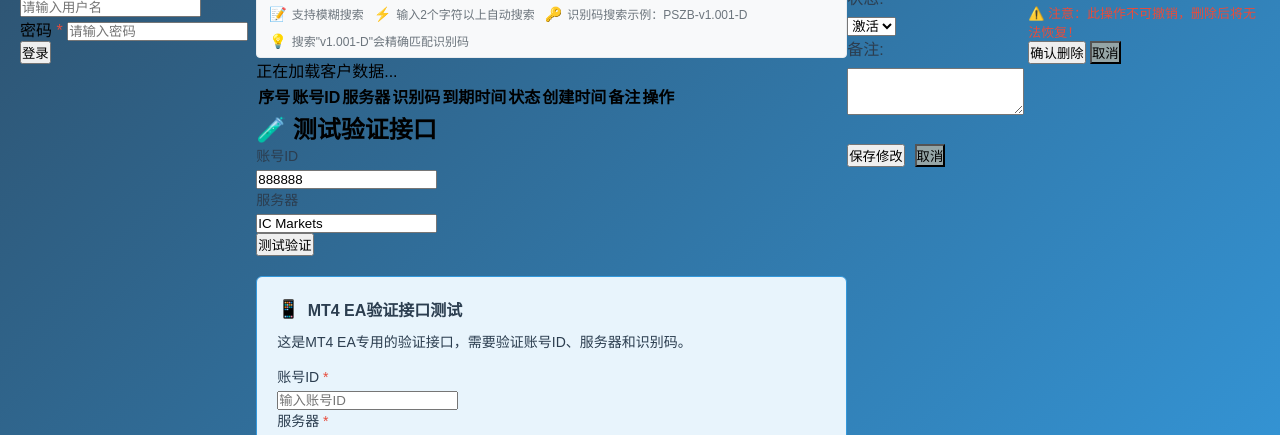
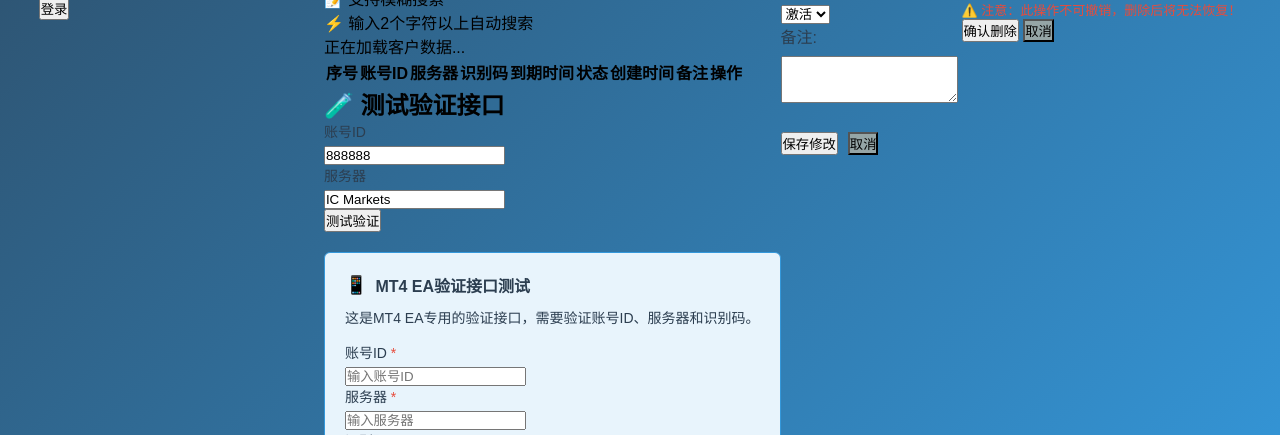
Before and after one commit to islandshen/license-admin, a plain HTML site: page index.html in a window 1280 px wide. Shown: the part 665-1100 px from the top of the page. Drawn offline with Linux system fonts and the light colour scheme.

Commit message:
Add files via upload

```diff
--- a/index.html
+++ b/index.html
@@ -58,30 +58,6 @@
         .mt4-test-title::before {
             content: "📱";
             font-size: 18px;
-        }
-
-        /* 改进的搜索提示样式 */
-        .search-hint {
-            display: flex;
-            flex-wrap: wrap;
-            gap: 10px;
-            margin-top: 10px;
-            padding: 8px 12px;
-            background: #f8f9fa;
-            border-radius: 4px;
-            border: 1px solid #e9ecef;
-        }
-
-        .hint-item {
-            display: flex;
-            align-items: center;
-            gap: 5px;
-            font-size: 12px;
-            color: #6c757d;
-        }
-
-        .hint-icon {
-            font-size: 14px;
         }
 
         @media (max-width: 768px) {
@@ -208,14 +184,6 @@
                         <div class="hint-item">
                             <span class="hint-icon">⚡</span>
                             <span>输入2个字符以上自动搜索</span>
-                        </div>
-                        <div class="hint-item">
-                            <span class="hint-icon">🔑</span>
-                            <span>识别码搜索示例：PSZB-v1.001-D</span>
-                        </div>
-                        <div class="hint-item">
-                            <span class="hint-icon">💡</span>
-                            <span>搜索"v1.001-D"会精确匹配识别码</span>
                         </div>
                     </div>
                 </div>
```
